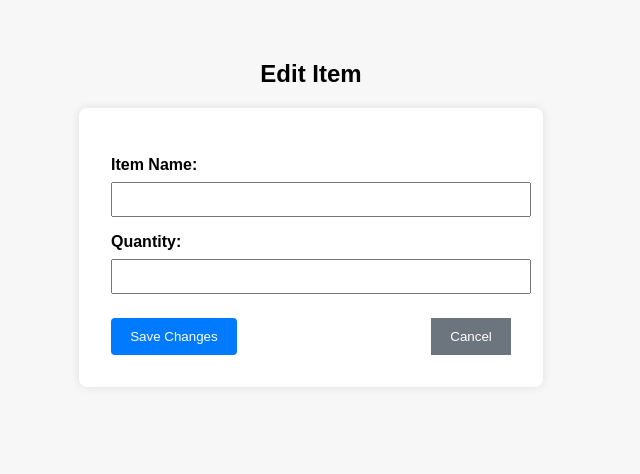
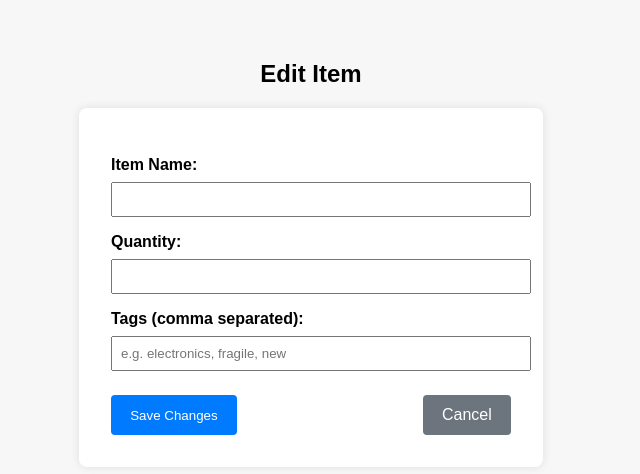
Before and after one commit to dskipps/capstone-project, a Flask app: template templates/edit_item.html in a window 1280 px wide. Shown: the top 474 px of the page, without its empty margins (329-969 px from the left). Run offline with Flask 3, Linux system fonts and the light colour scheme; the template is opened without the code that fills it, so the values that code supplies are empty.

Commit message:
added to edit

```diff
--- a/templates/edit_item.html
+++ b/templates/edit_item.html
@@ -31,23 +31,25 @@
             display: flex;
             justify-content: space-between;
         }
-        button {
+        button, .cancel-btn {
             padding: 0.7rem 1.2rem;
             border: none;
             border-radius: 4px;
             cursor: pointer;
+            text-align: center;
+            text-decoration: none;
+            color: white;
+            display: inline-block;
+            line-height: normal;
         }
         .save-btn {
             background: #007bff;
-            color: white;
         }
         .save-btn:hover {
             background: #0056b3;
         }
         .cancel-btn {
             background: #6c757d;
-            color: white;
-            text-decoration: none;
         }
         .cancel-btn:hover {
             background: #5a6268;
@@ -63,9 +65,18 @@
         <label for="quantity">Quantity:</label>
         <input type="number" id="quantity" name="quantity" value="{{ item.quantity }}" required>
 
+        <label for="tags">Tags (comma separated):</label>
+        <input
+          type="text"
+          id="tags"
+          name="tags"
+          value="{% if item.tags %}{{ item.tags | map(attribute='name') | join(', ') }}{% endif %}"
+          placeholder="e.g. electronics, fragile, new"
+        >
+
         <div class="button-group">
             <button type="submit" class="save-btn">Save Changes</button>
-            <a href="/inventory" class="cancel-btn"><button type="button" class="cancel-btn">Cancel</button></a>
+            <a href="/inventory" class="cancel-btn">Cancel</a>
         </div>
     </form>
 </body>
```
